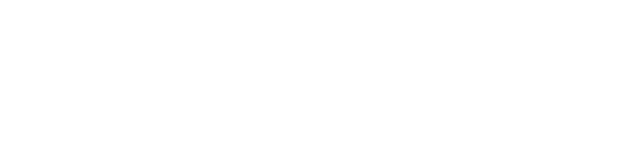
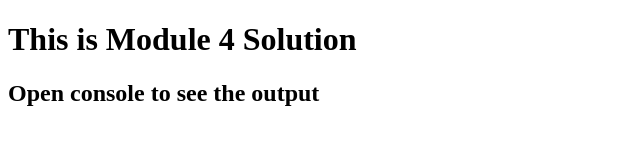
Before and after one commit to navdeep01-rog/navdeep01-rog.github.io, a plain HTML site: page module4Solution/index.html in a window 1280 px wide. Shown: the whole page, without its empty margins (0-640 px from the left). Drawn offline with Linux system fonts and the light colour scheme.

Commit message:
Update index.html

```diff
--- a/module4Solution/index.html
+++ b/module4Solution/index.html
@@ -4,6 +4,8 @@
 	<title></title>
 </head>
 <body>
+	<h1> This is Module 4 Solution </h1>
+	<h2> Open console to see the output </h2>
 	<script src="script.js" ="text/javascript">
 
 		</script>
```
